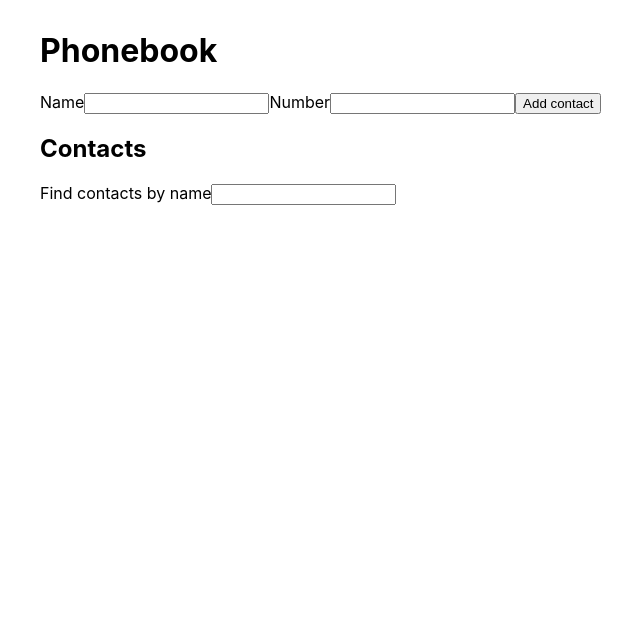
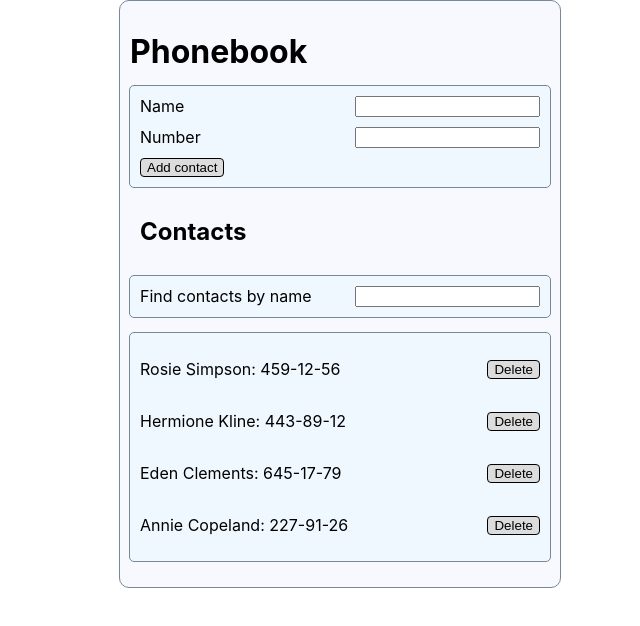
Before and after one commit to Serhii-kh/goit-react-hw-02-phonebook, a React (Create React App) app: page / in a window 1280 px wide. Shown: the top 626 px of the page, without its empty margins (300-940 px from the left). Built offline with nearby package versions, Linux system fonts and the light colour scheme.

Commit message:
add css styles

```diff
--- a/src/components/App.jsx
+++ b/src/components/App.jsx
@@ -9,7 +9,10 @@ import css from '../components/wrapper/wrapper.module.css';
 export class App extends Component {
 	state = {
 		contacts: [
-
+			{ id: 'id-1', name: 'Rosie Simpson', number: '459-12-56' },
+			{ id: 'id-2', name: 'Hermione Kline', number: '443-89-12' },
+			{ id: 'id-3', name: 'Eden Clements', number: '645-17-79' },
+			{ id: 'id-4', name: 'Annie Copeland', number: '227-91-26' },
 		],
 
 		filter: ''
--- a/src/components/ContactForm/ContactForm.jsx
+++ b/src/components/ContactForm/ContactForm.jsx
@@ -58,7 +58,7 @@ export class ContactForm extends Component {
 							required
 						/>
 					</label>
-					<button type="submit">Add contact</button>
+					<button type="submit" className={css.submitBtn}>Add contact</button>
 				</form>
 
 
--- a/src/components/ContactForm/ContactForm.module.css
+++ b/src/components/ContactForm/ContactForm.module.css
@@ -1,3 +1,42 @@
 .ContactForm {
-	margin: 0;
+  display: flex;
+  flex-direction: column;
+  gap: 10px;
+
+  margin: 0;
+  padding: 10px;
+  outline: 1px solid lightslategray;
+  border-radius: 4px;
+
+  max-width: 400px;
+
+	background-color: aliceblue;
 }
+
+.submitBtn {
+  align-self: flex-start;
+
+  max-width: 120px;
+  max-height: 30px;
+}
+
+.ContactForm label {
+  display: flex;
+  justify-content: space-between;
+
+  border-radius: 4px;
+}
+
+button {
+  color: black;
+
+  border: 1px solid black;
+  border-radius: 4px;
+
+	background-color: gainsboro;
+}
+
+button:hover {
+  background-color: blue;
+  color: yellow;
+}
--- a/src/components/ContactsList/Contactslist.module.css
+++ b/src/components/ContactsList/Contactslist.module.css
@@ -1,3 +1,9 @@
 .ContactsList {
-	margin: 0;
+	padding: 10px;
+	max-width: 400px;
+
+	outline: 1px solid lightslategray;
+	border-radius: 4px;
+
+	background-color: aliceblue;
 }
--- a/src/components/ContactsListItem/ContactsListItem.module.css
+++ b/src/components/ContactsListItem/ContactsListItem.module.css
@@ -1,3 +1,6 @@
 .ContactsListItem {
-	margin: 0;
+	display: flex;
+	justify-content: space-between;
+	align-items: center;
+	gap: 10px;
 }
--- a/src/components/Filter/Filter.jsx
+++ b/src/components/Filter/Filter.jsx
@@ -1,8 +1,8 @@
-
+import css from '../Filter/Filter.module.css'
 
 export const Filter = ({value, onChange}) =>
 (
-	<label>Find contacts by name
+	<label className={css.Filter}>Find contacts by name
 		<input
 			type="text"
 			name="filter"
--- /dev/null
+++ b/src/components/Filter/Filter.module.css
@@ -0,0 +1,12 @@
+.Filter {
+  display: flex;
+  justify-content: space-between;
+
+  max-width: 400px;
+  padding: 10px;
+
+  outline: 1px solid lightslategray;
+  border-radius: 4px;
+
+  background-color: aliceblue;
+}
--- a/src/components/wrapper/wrapper.module.css
+++ b/src/components/wrapper/wrapper.module.css
@@ -1,5 +1,18 @@
 .phonebook {
-	max-width: 600px;
+	max-width: 420px;
 	padding: 10px;
 	margin: 0 auto;
+
+	border: 1px solid lightslategray;
+	border-radius: 10px;
+
+	background-color: ghostwhite;
 }
+
+h1 {
+	margin-bottom: 15px;
+}
+
+h2 {
+	padding: 10px;
+}
```
